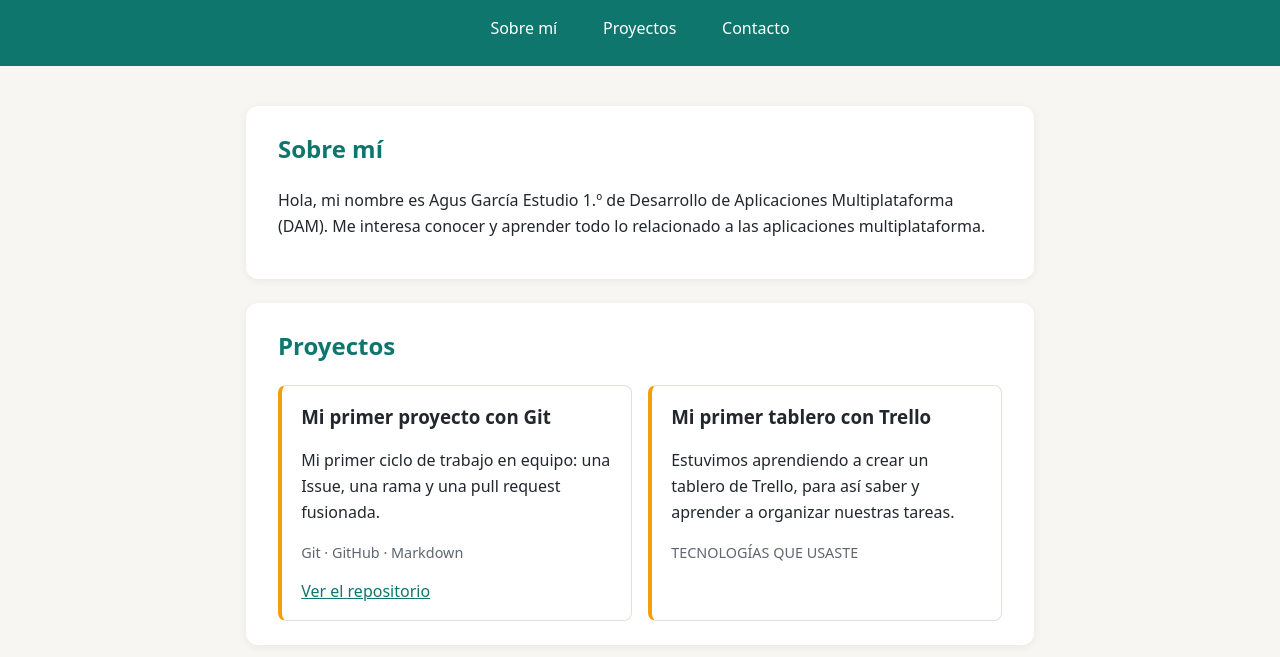
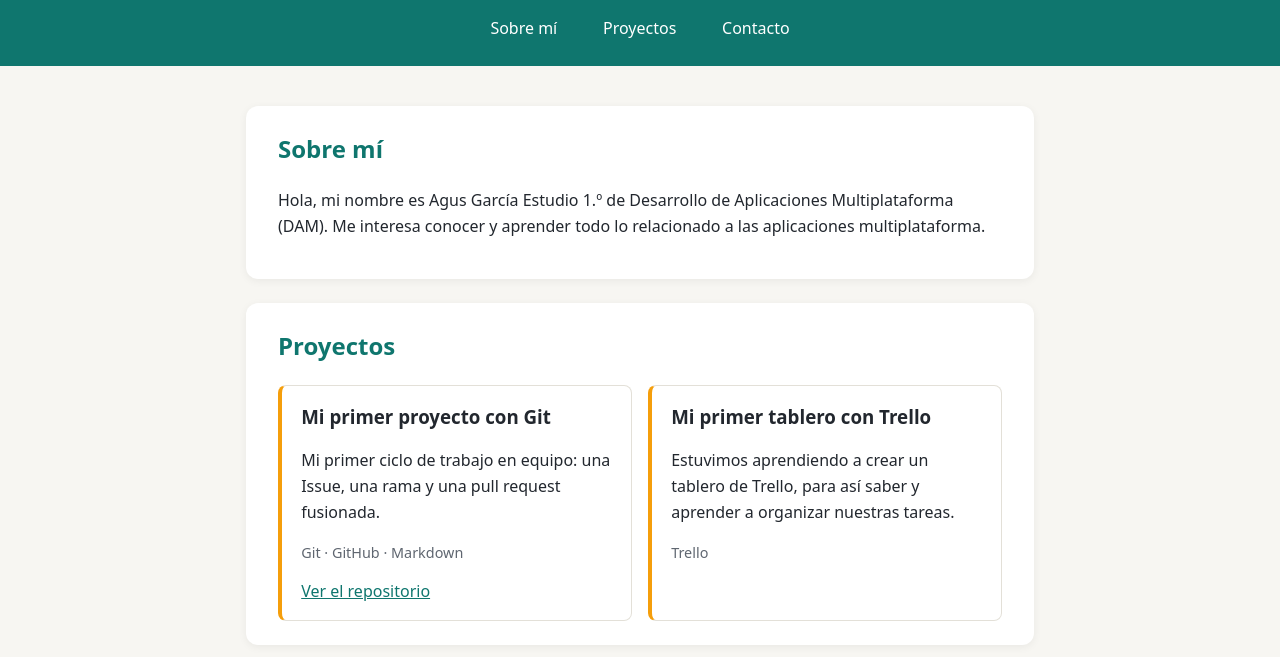
Before and after one commit to agusgarcia85/portfolio, a plain HTML site: page index.html in a window 1280 px wide. Shown: the part 143-800 px from the top of the page. Drawn offline with Linux system fonts and the light colour scheme.

Commit message:
fix: Actualizar tecnologias en segundo proyecto

```diff
--- a/index.html
+++ b/index.html
@@ -39,7 +39,7 @@
           <h3>Mi primer tablero con Trello</h3>
           <p>Estuvimos aprendiendo a crear un tablero de Trello,
           para así saber y aprender a organizar nuestras tareas.</p>
-          <p class="tecnologias">TECNOLOGÍAS QUE USASTE</p>
+          <p class="tecnologias">Trello</p>
         </article>
       </div>
     </section>
```
